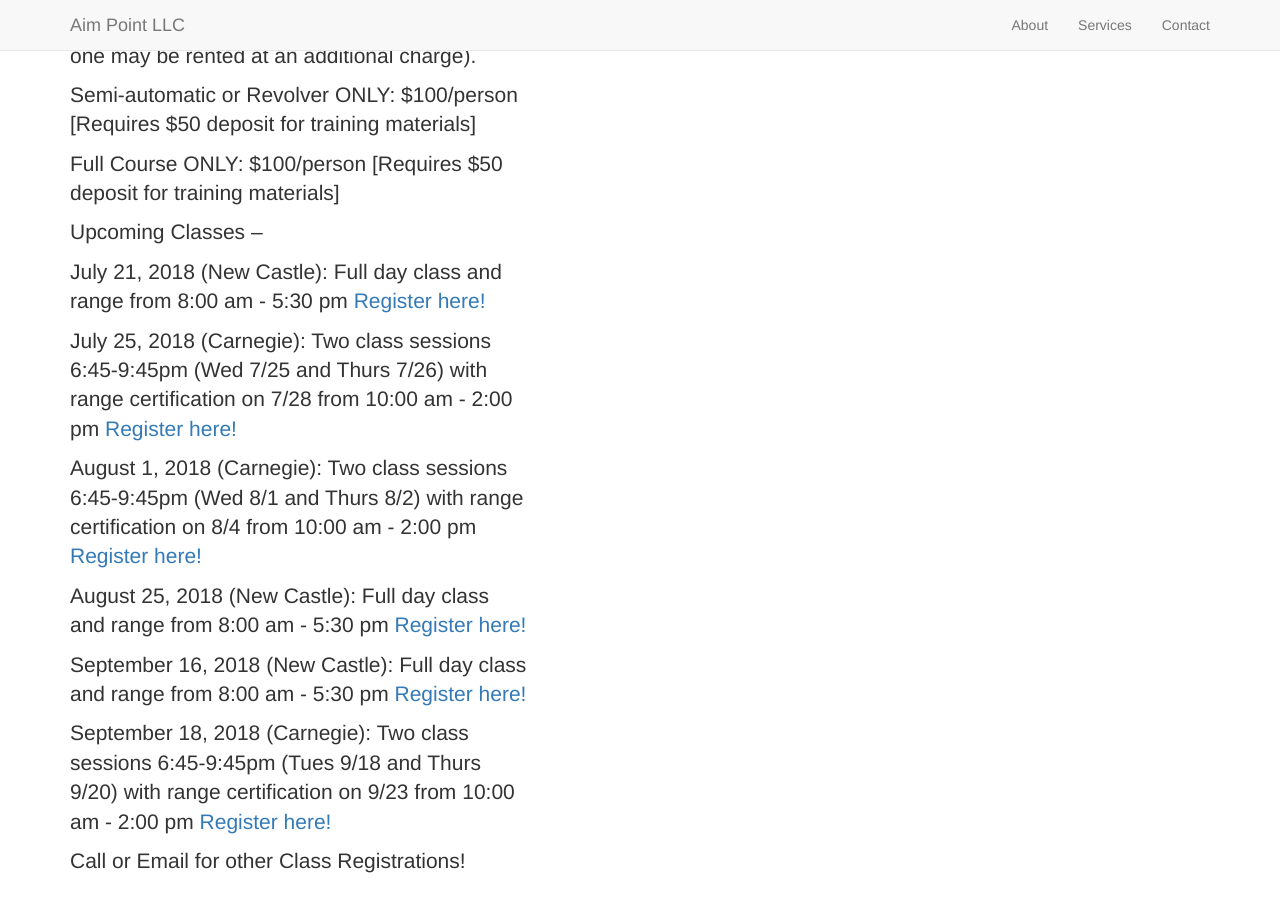
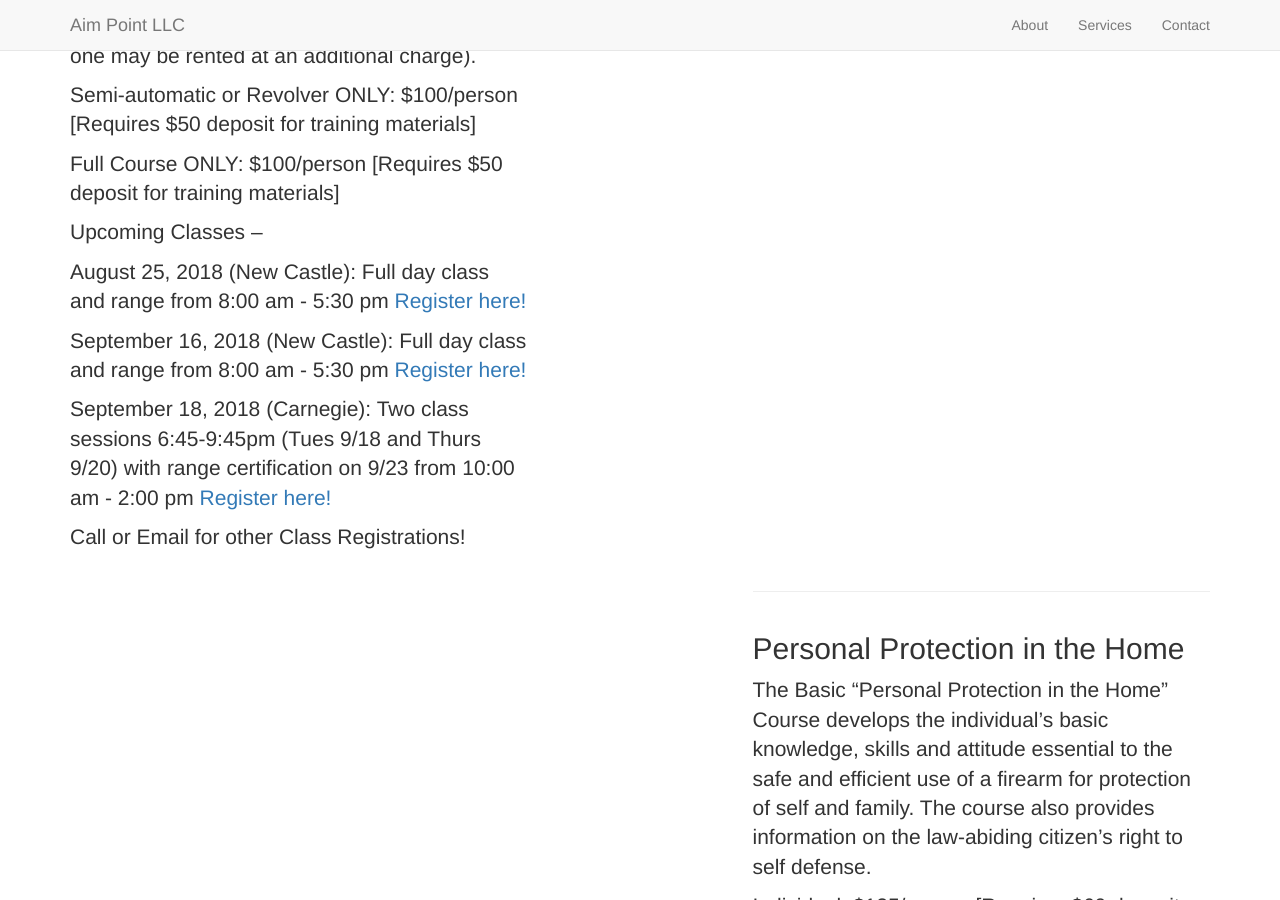
Before and after one commit to aimpoint/aimpoint.github.io, a Jekyll site: the page built from _posts/2016-1-3-basics1.markdown, in a window 1280 px wide and 900 px high, scrolled down 2297 px. Built offline with Jekyll 4.4.1, drawn with Linux system fonts in a browser that asks for light colours; nearby versions of some CDN libraries; library files that are not in the unit come from our copies.

Commit message:
Update 2016-1-3-basics1.markdown

```diff
--- a/_posts/2016-1-3-basics1.markdown
+++ b/_posts/2016-1-3-basics1.markdown
@@ -16,14 +16,6 @@
 
 Upcoming Classes --
 
-July 21, 2018 (New Castle):  Full day class and range from 8:00 am - 5:30 pm <a href="https://www.nrainstructors.org/CourseDetails.aspx?Courseid=484960&seats=10&State=n&zip=16101&radius=25.1&id=56&bsa=&youth=&women=" target="_blank">Register here! </a>
-
-July 25, 2018 (Carnegie): Two class sessions 6:45-9:45pm (Wed 7/25 and Thurs 7/26) with
-range certification on 7/28 from 10:00 am - 2:00 pm <a href="https://www.nrainstructors.org/CourseDetails.aspx?Courseid=487536&seats=8&State=n&zip=15106&radius=25.1&id=56&bsa=&youth=&women=" target="_blank">Register here! </a>
-
-August 1, 2018 (Carnegie): Two class sessions 6:45-9:45pm (Wed 8/1 and Thurs 8/2) with
-range certification on 8/4 from 10:00 am - 2:00 pm <a href="https://www.nrainstructors.org/CourseDetails.aspx?Courseid=487537&seats=8&State=n&zip=15106&radius=25.1&id=56&bsa=&youth=&women=" target="_blank">Register here! </a>
-
 August 25, 2018 (New Castle):  Full day class and range from 8:00 am - 5:30 pm <a href="https://www.nrainstructors.org/CourseDetails.aspx?Courseid=488464&seats=10&State=n&zip=16101&radius=25.1&id=56&bsa=&youth=&women=" target="_blank">Register here! </a>
 
 September 16, 2018 (New Castle):  Full day class and range from 8:00 am - 5:30 pm <a href="https://www.nrainstructors.org/CourseDetails.aspx?Courseid=488465&seats=10&State=n&zip=16101&radius=25.1&id=56&bsa=&youth=&women=" target="_blank">Register here! </a>
```
